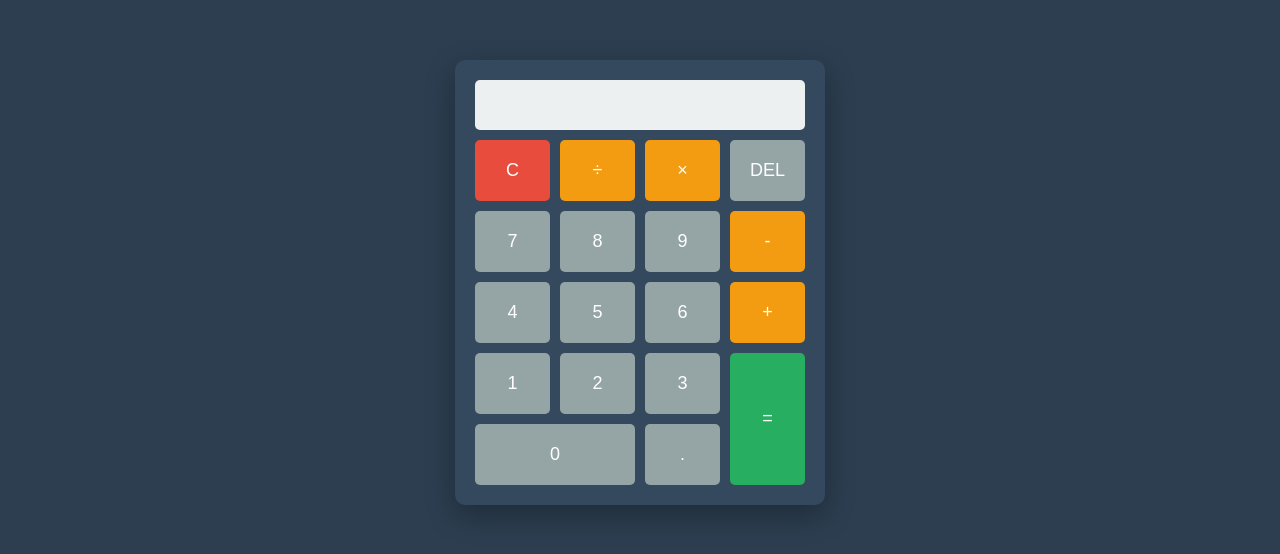
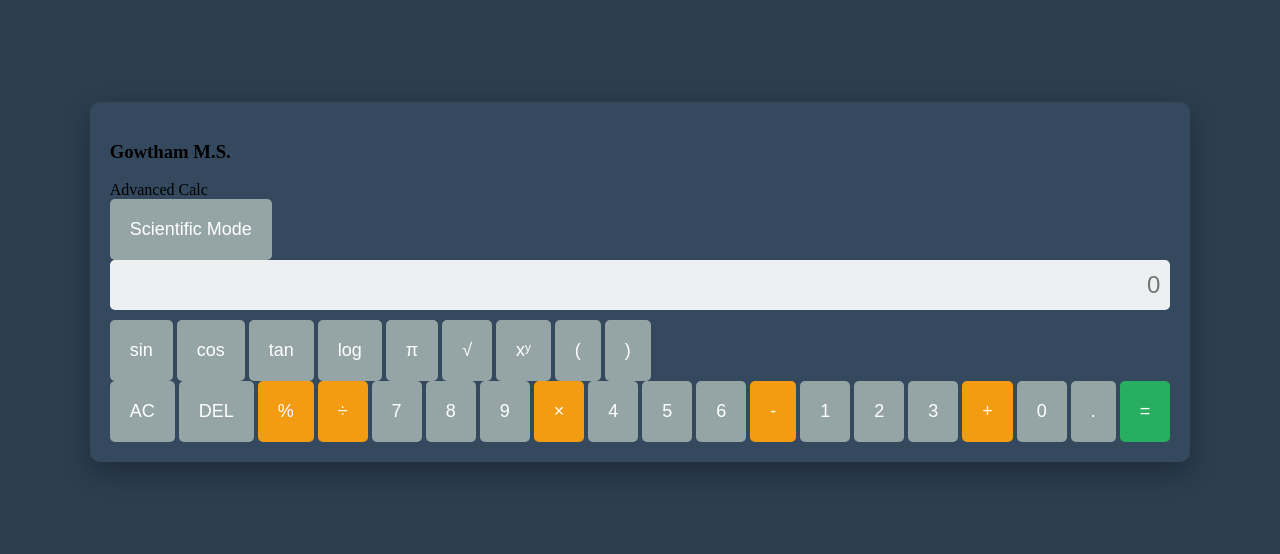
Before and after one commit to Gowtham4567-oss/-CodeAlpha_ProjectName, a plain HTML site: page index.html in a window 1280 px wide. Shown: the part 118-672 px from the top of the page. Drawn offline with Linux system fonts and the light colour scheme.

Commit message:
Update title and enhance calculator layout

```diff
--- a/index.html
+++ b/index.html
@@ -3,40 +3,59 @@
 <head>
     <meta charset="UTF-8">
     <meta name="viewport" content="width=device-width, initial-scale=1.0">
-    <title>CodeAlpha Calculator</title>
+    <title>Advanced Calculator | Gowtham M.S.</title>
     <link rel="stylesheet" href="style.css">
 </head>
 <body>
 
-    <div class="calculator">
-        <!-- Screen for real-time result display -->
-        <input type="text" id="display" disabled>
+    <div class="calculator" id="calculator">
+        <div class="calc-header">
+            <h3>Gowtham M.S.</h3>
+            <span>Advanced Calc</span>
+        </div>
 
-        <div class="buttons">
-            <!-- Clear and Arithmetic Operations -->
-            <button onclick="clearDisplay()" class="btn-clear">C</button>
-            <button onclick="appendToDisplay('/')" class="btn-op">÷</button>
-            <button onclick="appendToDisplay('*')" class="btn-op">×</button>
-            <button onclick="deleteLast()">DEL</button>
+        <button id="mode-toggle" onclick="toggleMode()">Scientific Mode</button>
 
-            <!-- Numbers and Operators -->
-            <button onclick="appendToDisplay('7')">7</button>
-            <button onclick="appendToDisplay('8')">8</button>
-            <button onclick="appendToDisplay('9')">9</button>
-            <button onclick="appendToDisplay('-')" class="btn-op">-</button>
+        <input type="text" id="display" placeholder="0" disabled>
 
-            <button onclick="appendToDisplay('4')">4</button>
-            <button onclick="appendToDisplay('5')">5</button>
-            <button onclick="appendToDisplay('6')">6</button>
-            <button onclick="appendToDisplay('+')" class="btn-op">+</button>
+        <div class="grid-container">
+            <div class="scientific-keys" id="scientific-keys">
+                <button onclick="press('Math.sin(')" class="btn-sci">sin</button>
+                <button onclick="press('Math.cos(')" class="btn-sci">cos</button>
+                <button onclick="press('Math.tan(')" class="btn-sci">tan</button>
+                <button onclick="press('Math.log10(')" class="btn-sci">log</button>
+                <button onclick="press('Math.PI')" class="btn-sci">π</button>
+                <button onclick="press('Math.sqrt(')" class="btn-sci">√</button>
+                <button onclick="press('**')" class="btn-sci">xʸ</button>
+                <button onclick="press('(')" class="btn-sci">(</button>
+                <button onclick="press(')')" class="btn-sci">)</button>
+            </div>
 
-            <button onclick="appendToDisplay('1')">1</button>
-            <button onclick="appendToDisplay('2')">2</button>
-            <button onclick="appendToDisplay('3')">3</button>
-            <button onclick="calculate()" class="btn-equal">=</button>
+            <div class="standard-keys">
+                <button onclick="clearScreen()" class="btn-ctrl">AC</button>
+                <button onclick="delLast()" class="btn-ctrl">DEL</button>
+                <button onclick="press('%')" class="btn-op">%</button>
+                <button onclick="press('/')" class="btn-op">÷</button>
 
-            <button onclick="appendToDisplay('0')" class="btn-zero">0</button>
-            <button onclick="appendToDisplay('.')">.</button>
+                <button onclick="press('7')">7</button>
+                <button onclick="press('8')">8</button>
+                <button onclick="press('9')">9</button>
+                <button onclick="press('*')" class="btn-op">×</button>
+
+                <button onclick="press('4')">4</button>
+                <button onclick="press('5')">5</button>
+                <button onclick="press('6')">6</button>
+                <button onclick="press('-')" class="btn-op">-</button>
+
+                <button onclick="press('1')">1</button>
+                <button onclick="press('2')">2</button>
+                <button onclick="press('3')">3</button>
+                <button onclick="press('+')" class="btn-op">+</button>
+
+                <button onclick="press('0')" class="btn-zero">0</button>
+                <button onclick="press('.')">.</button>
+                <button onclick="calculate()" class="btn-equal">=</button>
+            </div>
         </div>
     </div>
 
```
